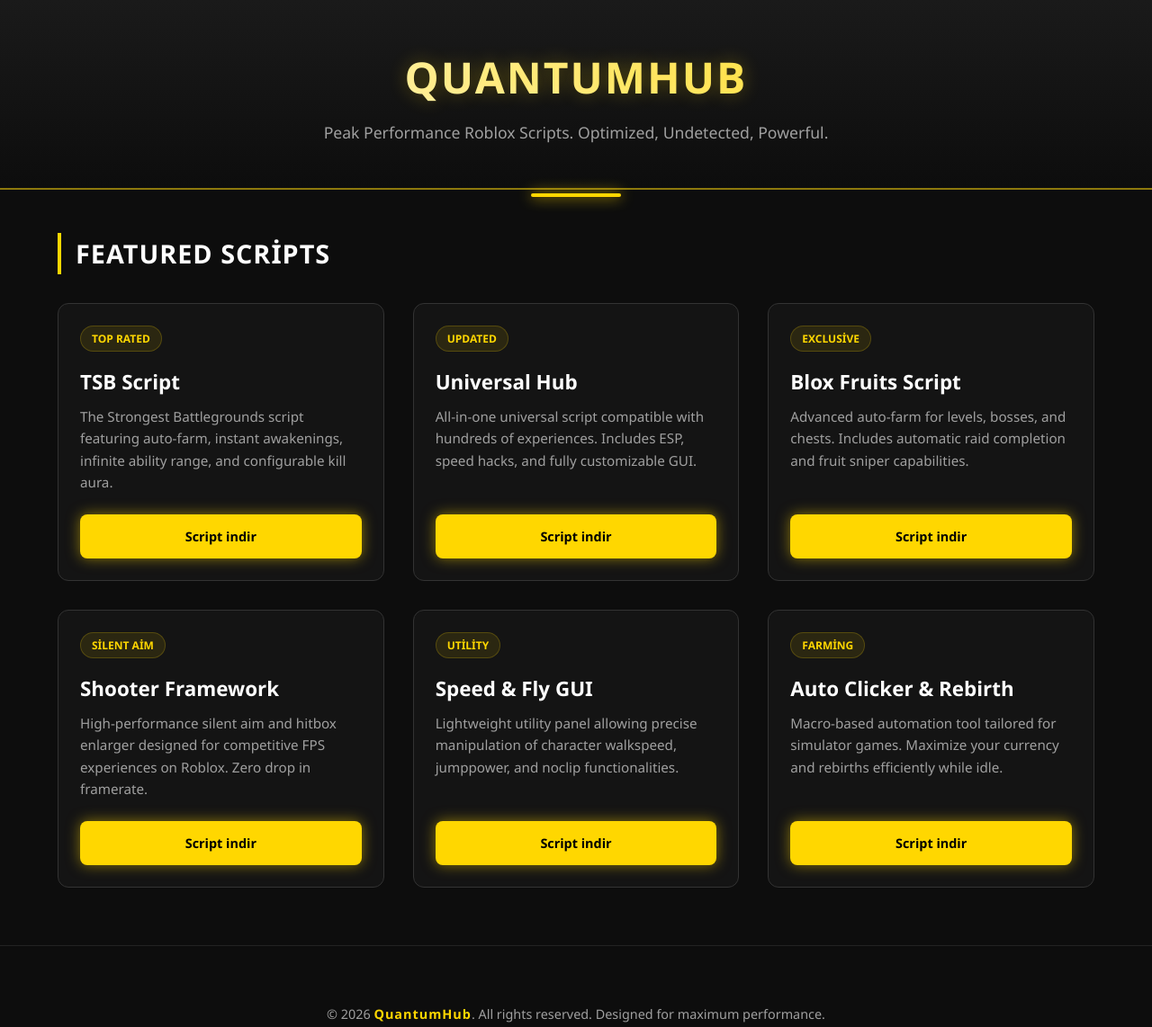
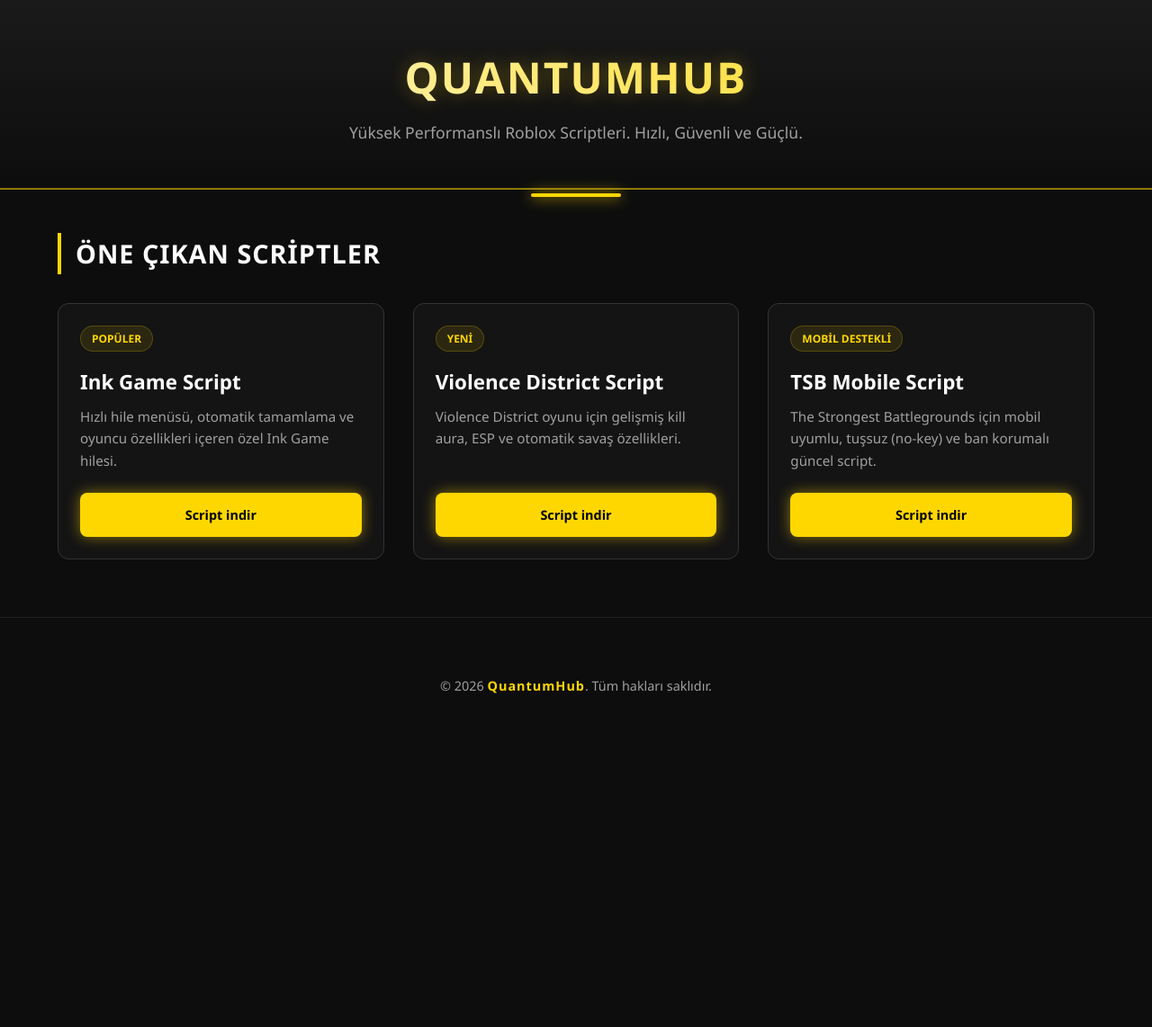
Before and after one commit to GXEdits/roblox-script, a plain HTML site: page index.html in a window 1280 px wide. Shown: the whole page at 90% size. After the commit the page ends 806 px from the top, so only its background shows below. Drawn offline with Linux system fonts and the light colour scheme.

Commit message:
Translate index.html content to Turkish

```diff
--- a/index.html
+++ b/index.html
@@ -3,7 +3,7 @@
 <head>
     <meta charset="UTF-8">
     <meta name="viewport" content="width=device-width, initial-scale=1.0">
-    <title>QuantumHub - Roblox Scripts</title>
+    <title>QuantumHub - Roblox Scriptleri</title>
     <style>
         :root {
             --bg-color: #0d0d0d;
@@ -214,23 +214,23 @@
 
     <header>
         <h1>QuantumHub</h1>
-        <p class="subtitle">Peak Performance Roblox Scripts. Optimized, Undetected, Powerful.</p>
+        <p class="subtitle">Yüksek Performanslı Roblox Scriptleri. Hızlı, Güvenli ve Güçlü.</p>
     </header>
 
     <div class="container">
-        <h2 class="section-title">Featured Scripts</h2>
+        <h2 class="section-title">Öne Çıkan Scriptler</h2>
 
         <div class="script-grid">
 
             <!-- Card 1 -->
             <div class="script-card">
                 <div>
-                    <span class="tag-badge">Top Rated</span>
+                    <span class="tag-badge">Popüler</span>
                     <div class="card-header">
-                        <h3>TSB Script</h3>
+                        <h3>Ink Game Script</h3>
                     </div>
                     <div class="card-content">
-                        <p>The Strongest Battlegrounds script featuring auto-farm, instant awakenings, infinite ability range, and configurable kill aura.</p>
+                        <p>Hızlı hile menüsü, otomatik tamamlama ve oyuncu özellikleri içeren özel Ink Game hilesi.</p>
                     </div>
                 </div>
                 <div class="btn-group">
@@ -241,12 +241,12 @@
             <!-- Card 2 -->
             <div class="script-card">
                 <div>
-                    <span class="tag-badge">Updated</span>
+                    <span class="tag-badge">Yeni</span>
                     <div class="card-header">
-                        <h3>Universal Hub</h3>
+                        <h3>Violence District Script</h3>
                     </div>
                     <div class="card-content">
-                        <p>All-in-one universal script compatible with hundreds of experiences. Includes ESP, speed hacks, and fully customizable GUI.</p>
+                        <p>Violence District oyunu için gelişmiş kill aura, ESP ve otomatik savaş özellikleri.</p>
                     </div>
                 </div>
                 <div class="btn-group">
@@ -257,60 +257,12 @@
             <!-- Card 3 -->
             <div class="script-card">
                 <div>
-                    <span class="tag-badge">Exclusive</span>
+                    <span class="tag-badge">Mobil Destekli</span>
                     <div class="card-header">
-                        <h3>Blox Fruits Script</h3>
+                        <h3>TSB Mobile Script</h3>
                     </div>
                     <div class="card-content">
-                        <p>Advanced auto-farm for levels, bosses, and chests. Includes automatic raid completion and fruit sniper capabilities.</p>
-                    </div>
-                </div>
-                <div class="btn-group">
-                    <a href="#" class="btn btn-primary">Script indir</a>
-                </div>
-            </div>
-
-            <!-- Card 4 -->
-            <div class="script-card">
-                <div>
-                    <span class="tag-badge">Silent Aim</span>
-                    <div class="card-header">
-                        <h3>Shooter Framework</h3>
-                    </div>
-                    <div class="card-content">
-                        <p>High-performance silent aim and hitbox enlarger designed for competitive FPS experiences on Roblox. Zero drop in framerate.</p>
-                    </div>
-                </div>
-                <div class="btn-group">
-                    <a href="#" class="btn btn-primary">Script indir</a>
-                </div>
-            </div>
-
-            <!-- Card 5 -->
-            <div class="script-card">
-                <div>
-                    <span class="tag-badge">Utility</span>
-                    <div class="card-header">
-                        <h3>Speed & Fly GUI</h3>
-                    </div>
-                    <div class="card-content">
-                        <p>Lightweight utility panel allowing precise manipulation of character walkspeed, jumppower, and noclip functionalities.</p>
-                    </div>
-                </div>
-                <div class="btn-group">
-                    <a href="#" class="btn btn-primary">Script indir</a>
-                </div>
-            </div>
-
-            <!-- Card 6 -->
-            <div class="script-card">
-                <div>
-                    <span class="tag-badge">Farming</span>
-                    <div class="card-header">
-                        <h3>Auto Clicker & Rebirth</h3>
-                    </div>
-                    <div class="card-content">
-                        <p>Macro-based automation tool tailored for simulator games. Maximize your currency and rebirths efficiently while idle.</p>
+                        <p>The Strongest Battlegrounds için mobil uyumlu, tuşsuz (no-key) ve ban korumalı güncel script.</p>
                     </div>
                 </div>
                 <div class="btn-group">
@@ -322,7 +274,7 @@
     </div>
 
     <footer>
-        <p>&copy; 2026 <span class="footer-logo">QuantumHub</span>. All rights reserved. Designed for maximum performance.</p>
+        <p>&copy; 2026 <span class="footer-logo">QuantumHub</span>. Tüm hakları saklıdır.</p>
     </footer>
 
 </body>
```
